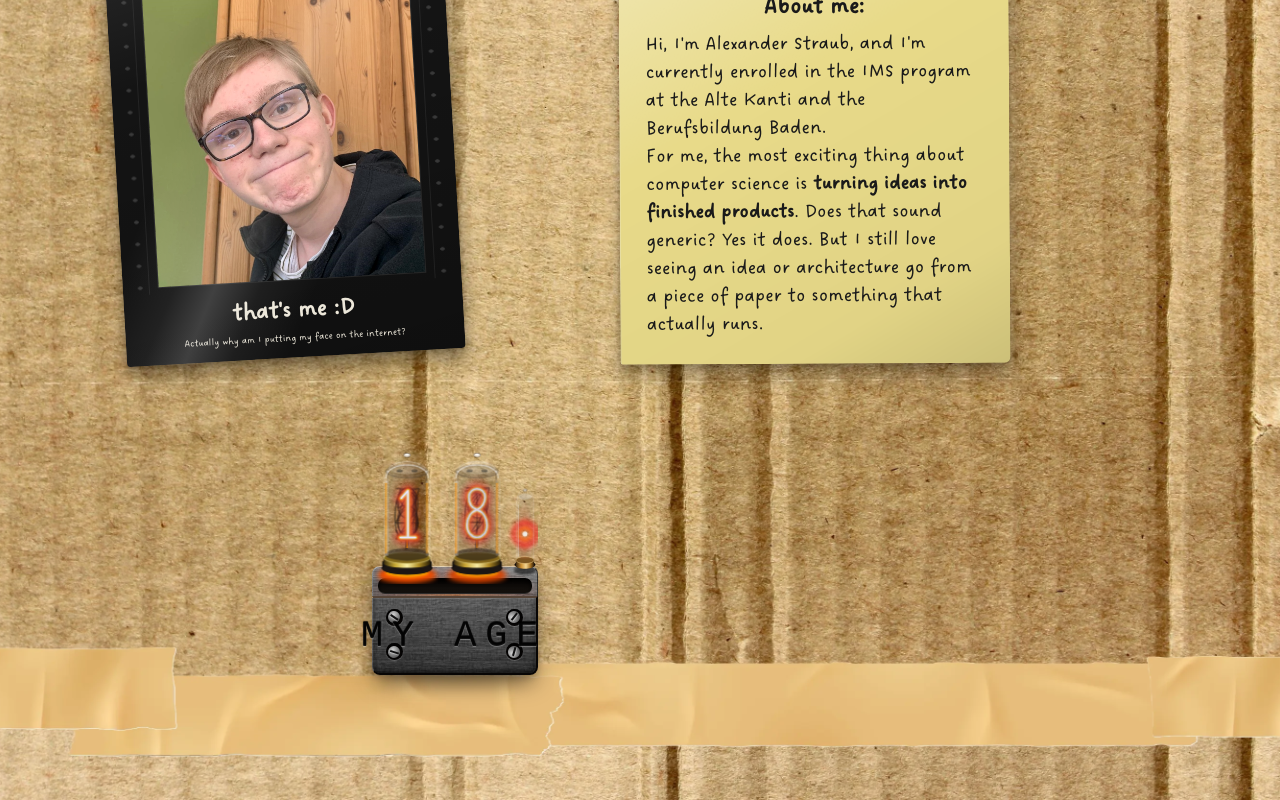
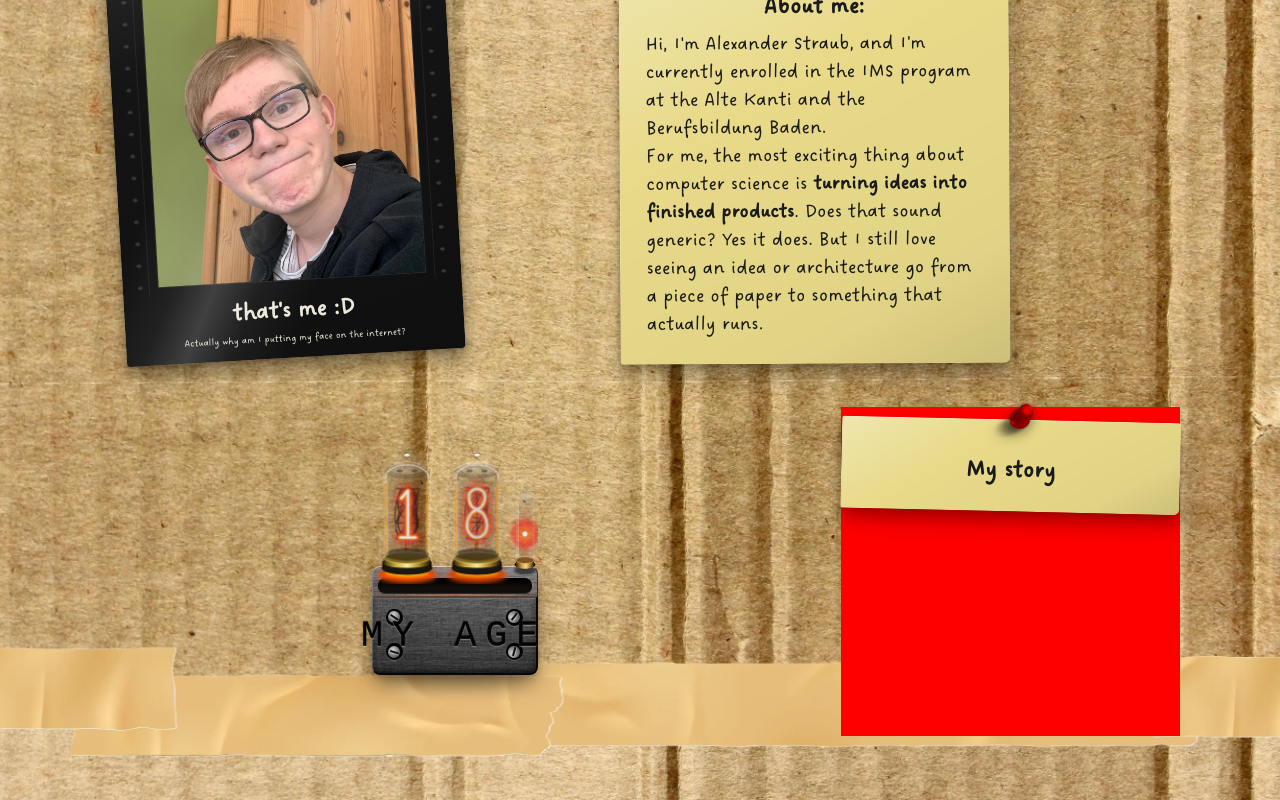
Before and after one commit to Keinstein0/HomeserverCentral, a SvelteKit app in the folder Homepage/: page / in a window 1280 px wide. Shown: the part 392-1192 px from the top of the page. Built offline with nearby package versions, Linux system fonts and the light colour scheme.

Commit message:
added another note for the my story tab

```diff
--- a/Homepage/src/routes/+page.svelte
+++ b/Homepage/src/routes/+page.svelte
@@ -54,6 +54,12 @@
                 decimals={8}
                 label="MY AGE"
             />
+        </div>
+
+        <div style="background-color: red; margin-left margin-right: 60px">
+            <PaperNote color="#e8da89" pin={MainPin}>
+                <h2>My story</h2>
+            </PaperNote>
         </div>
     </Grid>
 </main>
```
